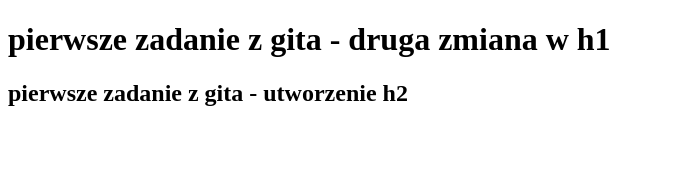
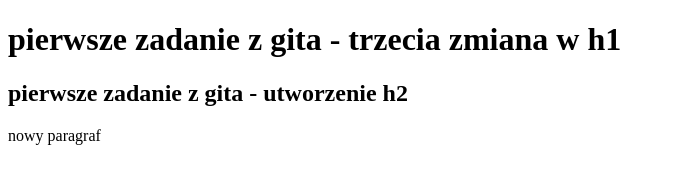
Before and after one commit to Dawid-Kowalski/learn-git, a plain HTML site: page index.html in a window 1280 px wide. Shown: the whole page, without its empty margins (0-675 px from the left). Drawn offline with Linux system fonts and the light colour scheme.

Commit message:
Change h1 and make p

```diff
--- a/index.html
+++ b/index.html
@@ -4,8 +4,9 @@
 		<meta charset="utf-8">
 		<title>git - początek - zmiana w title</title>
 	</head>
-		<h1>pierwsze zadanie z gita - druga zmiana w h1</h1>
+		<h1>pierwsze zadanie z gita - trzecia zmiana w h1</h1>
 		<h2>pierwsze zadanie z gita - utworzenie h2</h2>
+		<p>nowy paragraf</p>
 	<body>
 	</body>
 </html>
```
